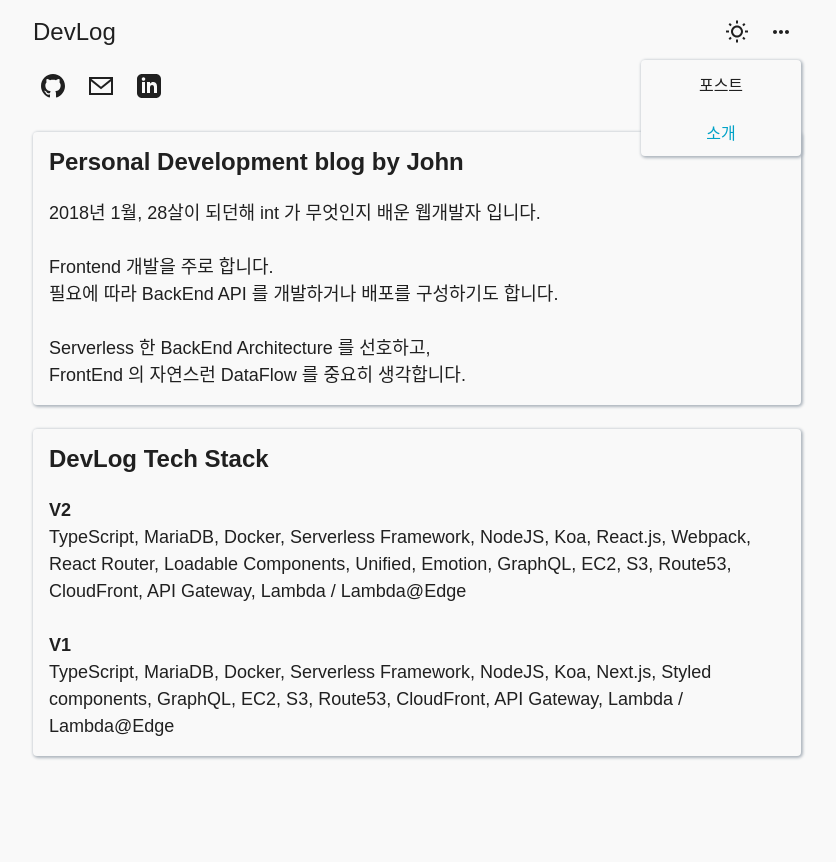
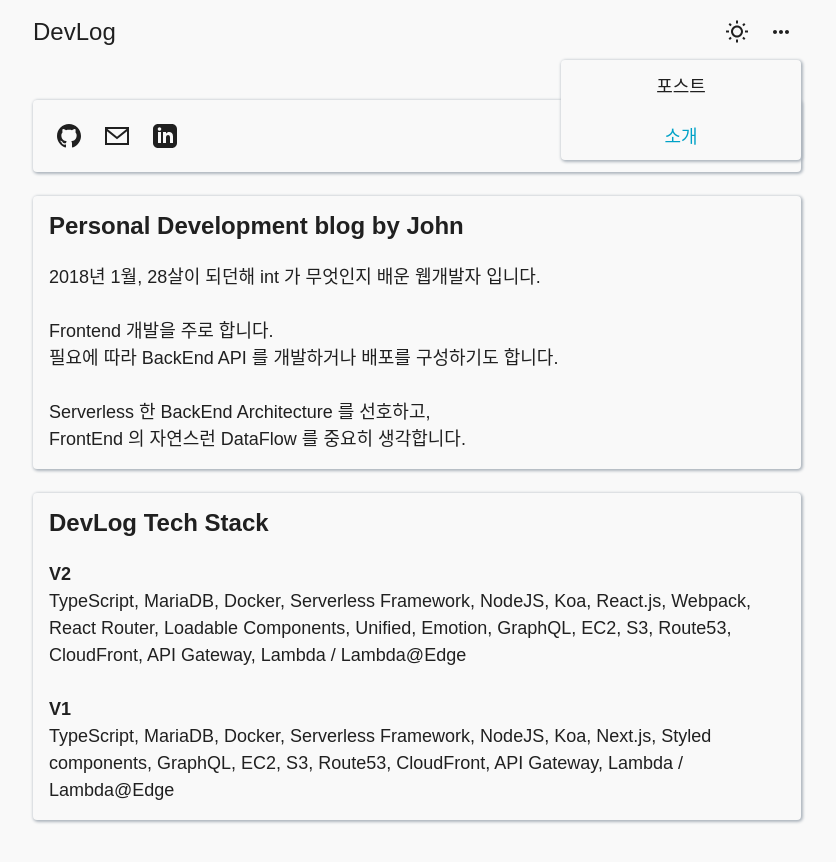
Before and after one commit to rlawnsxo131/devlog-v3, a Next.js app: page /info in a window 1280 px wide. Both pictures are taken after a click on the button 1004 px from the left and 32 px from the top of the page. Shown: the top 862 px of the page, without its empty margins (223-1059 px from the left). Before the commit the page ends 800 px from the top, so only its background shows below. Built offline with nearby package versions, Linux system fonts and the light colour scheme.

Commit message:
add: info 페이지 디자인 조금 수정

```diff
--- a/components/Layout/Header.tsx
+++ b/components/Layout/Header.tsx
@@ -4,17 +4,15 @@
 interface Props {
   leftSideItems: React.ReactNode;
   rightSideItems: React.ReactNode;
-  bottomSideItems: React.ReactNode;
 }
 
-function Header({ leftSideItems, rightSideItems, bottomSideItems }: Props) {
+function Header({ leftSideItems, rightSideItems }: Props) {
   return (
     <header className={block()}>
       <div className={contentsBlock()}>
         <div className={items()}>{leftSideItems}</div>
         <div className={items({ gap: 'enabled' })}>{rightSideItems}</div>
       </div>
-      <div className={bottomContentsBlock()}>{bottomSideItems}</div>
     </header>
   );
 }
@@ -39,13 +37,6 @@
   ...layoutBasicResponsiveStyle,
 });
 
-const bottomContentsBlock = css({
-  display: 'flex',
-  alignItems: 'center',
-  height: '2.725rem',
-  ...layoutBasicResponsiveStyle,
-});
-
 const items = css({
   display: 'flex',
   alignItems: 'center',
--- a/components/Layout/HeaderMenuNavigation.tsx
+++ b/components/Layout/HeaderMenuNavigation.tsx
@@ -63,7 +63,7 @@
 
 const ul = css({
   listStyle: 'none',
-  width: '10rem',
+  width: '15rem',
   margin: '0',
   padding: '0',
   display: 'flex',
@@ -89,6 +89,7 @@
   textAlign: 'center',
   color: '$gray12',
   padding: '0.75rem 0.25rem',
+  fontSize: '1.125rem',
   variants: {
     variant: {
       default: {
--- a/components/Layout/Layout.tsx
+++ b/components/Layout/Layout.tsx
@@ -3,7 +3,6 @@
 import Header from './Header';
 import HeaderLogo from './HeaderLogo';
 import HeaderMenu from './HeaderMenu';
-import JohnContactLink from './JohnContactLink';
 import Main from './Main';
 
 interface Props {
@@ -21,9 +20,9 @@
             <HeaderMenu />
           </>
         }
-        bottomSideItems={<JohnContactLink />}
       />
       <Main>{children}</Main>
+      <div className={fakePaddingArea()} />
     </div>
   );
 }
@@ -34,7 +33,10 @@
   flexDirection: 'column',
   alignItems: 'center',
   height: '100%',
-  overflowY: 'scroll',
+});
+
+const fakePaddingArea = css({
+  padding: '3rem',
 });
 
 export default Layout;
--- a/components/Layout/Main.tsx
+++ b/components/Layout/Main.tsx
@@ -11,7 +11,7 @@
 
 const block = css({
   ...layoutBasicResponsiveStyle,
-  marginTop: '8.225rem',
+  marginTop: '6.225rem',
 });
 
 export default Main;
--- a/components/Layout/hooks/useHeaderMenuNavigation.ts
+++ b/components/Layout/hooks/useHeaderMenuNavigation.ts
@@ -2,13 +2,11 @@
 import { useRouter } from 'next/router';
 import { useMemo } from 'react';
 
-interface UseHeaderMenuNavigation {
+interface Params {
   visible: boolean;
 }
 
-export default function useHeaderMenuNavigation({
-  visible,
-}: UseHeaderMenuNavigation) {
+export default function useHeaderMenuNavigation({ visible }: Params) {
   const router = useRouter();
   const currentRoute = router.pathname;
   const closed = useTransitionTimeoutEffect({ visible });
--- a/hooks/useTransitionTimeoutEffect.ts
+++ b/hooks/useTransitionTimeoutEffect.ts
@@ -1,6 +1,6 @@
 import { useEffect, useState } from 'react';
 
-interface UseTransitionTimeoutEffectParams {
+interface Params {
   visible: boolean;
   duration?: number;
 }
@@ -8,7 +8,7 @@
 export default function useTransitionTimeoutEffect({
   visible,
   duration = 250,
-}: UseTransitionTimeoutEffectParams) {
+}: Params) {
   const [closed, setClosed] = useState(true);
 
   useEffect(() => {
--- a/components/Layout/JohnContactLink.tsx
+++ b/pages/info/components/InfoContactLink.tsx
@@ -1,10 +1,9 @@
 import { EmailIcon, GithubIcon, LinkedinIcon } from '@/icons/index';
-import { layoutBasicResponsiveStyle } from '@/styles/basicStyle';
 import { css } from '@/styles/_stitches.config';
 
 interface Props {}
 
-function JohnContactLink(props: Props) {
+function InfoContactLink(props: Props) {
   return (
     <div className={block()}>
       <a
@@ -38,6 +37,11 @@
 const block = css({
   display: 'flex',
   alignItems: 'center',
+  marginBottom: '1.5rem',
+  padding: '1rem',
+  background: '$bg-info-section',
+  boxShadow: '$default',
+  borderRadius: '4px',
 });
 
 const wrapAnchor = css({
@@ -55,4 +59,4 @@
   },
 });
 
-export default JohnContactLink;
+export default InfoContactLink;
--- a/pages/info.tsx
+++ b/pages/info/index.tsx
@@ -1,8 +1,10 @@
 import { css } from '@/styles/_stitches.config';
+import InfoContactLink from './components/InfoContactLink';
 
 export default function InfoPage() {
   return (
     <div className={block()}>
+      <InfoContactLink />
       <section className={section()}>
         <h3>Personal Development blog by John</h3>
         <p>
```
